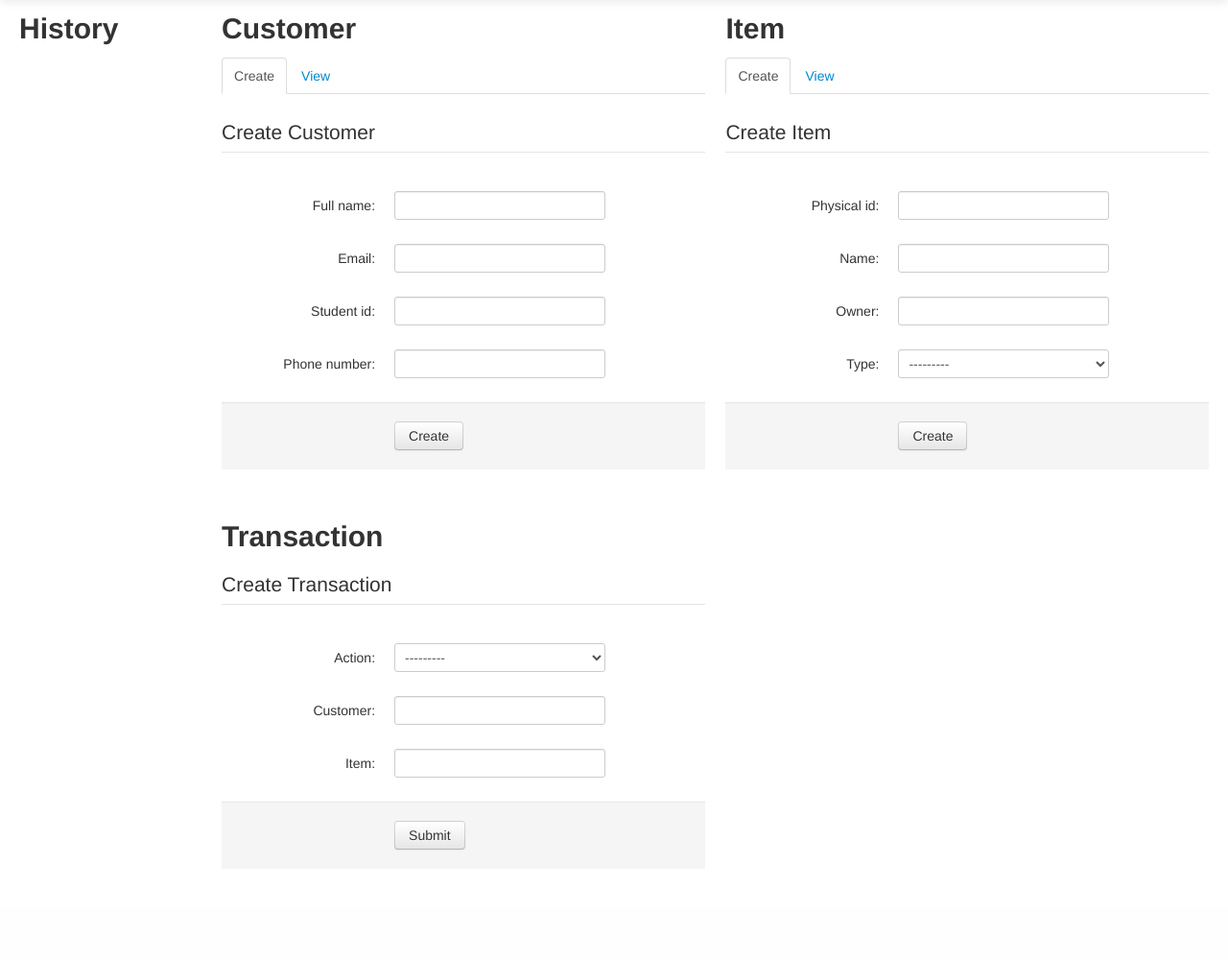
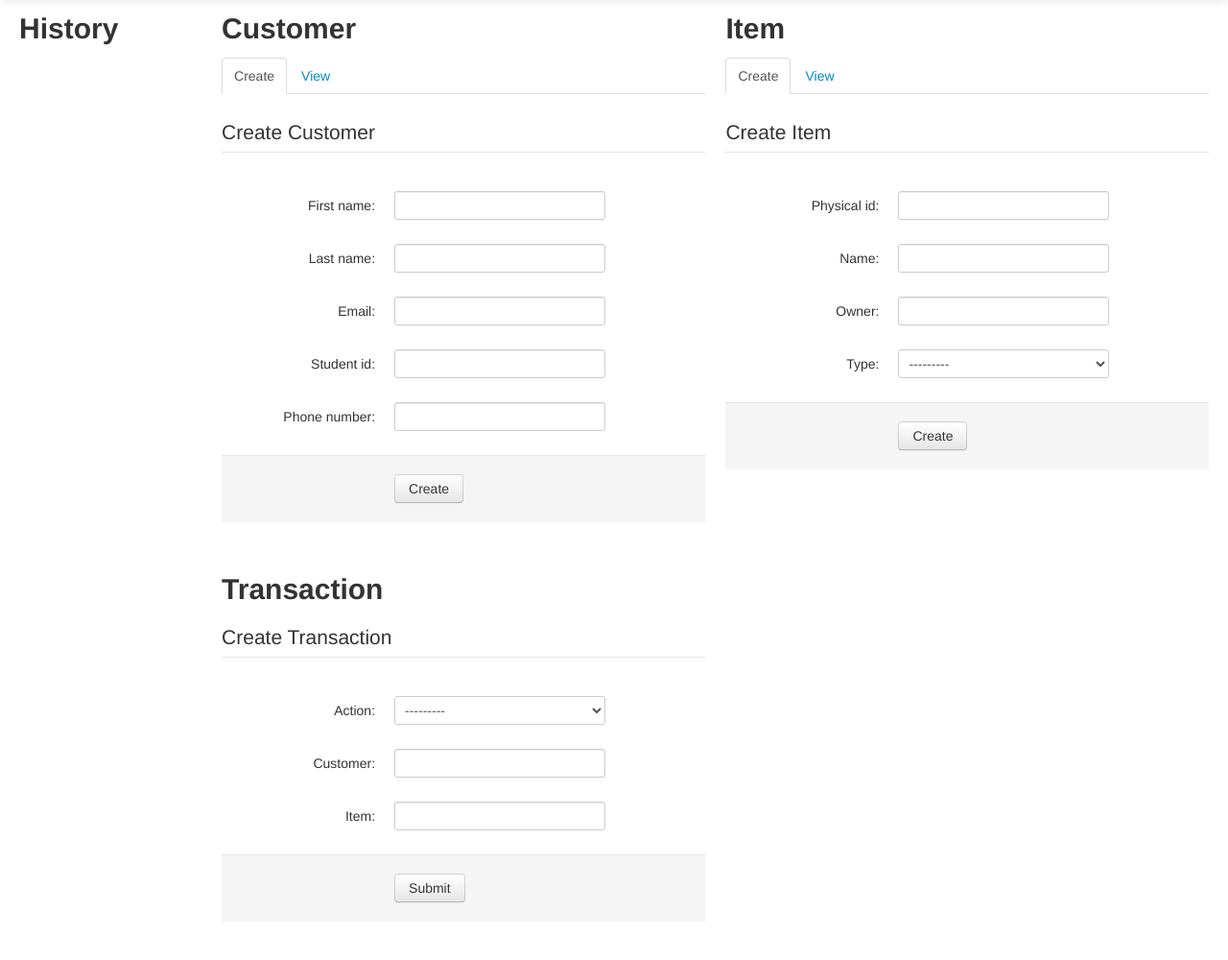
Before and after one commit to fsckit/inventory, a Django app: page / in a window 1280 px wide. Shown: the part 41-1041 px from the top of the page at 96% size. Before the commit the page ends 927 px from the top, so only its background shows below. Run offline with Django 3.2, Linux system fonts and the light colour scheme; the visitor is signed in with stand-in values (Sample User, id 1); data that the repository does not hold is empty; parts of the project's set-up code (start-up, migrations or seed data) failed here and were passed over; some libraries are stand-ins or nearby versions.

Commit message:
Index changes

```diff
--- a/app/customer/forms.py
+++ b/app/customer/forms.py
@@ -4,4 +4,4 @@ from app.customer.models import Customer
 class CreateForm(forms.ModelForm):
   class Meta:
     model = Customer
-    fields = ('full_name', 'email', 'student_id', 'phone_number')
+    fields = ('first_name', 'last_name', 'email', 'student_id', 'phone_number')
--- a/app/customer/models.py
+++ b/app/customer/models.py
@@ -2,9 +2,15 @@ from django.db import models
 
 class Customer(models.Model):
   student_id   = models.IntegerField(primary_key=True)
-  full_name    = models.CharField(max_length = 50)
+  first_name   = models.CharField(max_length = 50)
+  last_name    = models.CharField(max_length = 50)
   email        = models.EmailField(max_length = 75)
   phone_number = models.CharField(max_length = 12)
 
+
+  def _get_full_name(self):
+    return '%s %s' % (self.first_name, self.last_name)
+  full_name = property(_get_full_name)
+
   def __str__(self):
     return str(self.full_name)
--- a/app/customer/views.py
+++ b/app/customer/views.py
@@ -8,7 +8,7 @@ from app.customer.models import Customer
 
 @staff_only
 def index(request):
-  customer = Customer.objects.all()
+  customer = Customer.objects.all().order_by('last_name')
   return render_to_response('customer/index.html', {'customer': customer}, context_instance=RequestContext(request))
 
 @staff_only
--- a/app/item/views.py
+++ b/app/item/views.py
@@ -10,7 +10,7 @@ from django.core.urlresolvers import reverse
 
 @staff_only
 def index(request):
-  items = Item.objects.all()
+  items = Item.objects.all().order_by('name')
   return render_to_response('item/index.html', {'items': items}, context_instance=RequestContext(request))
 
 @staff_only
--- a/app/static/css/custom.css
+++ /dev/null
@@ -1,3 +0,0 @@
-body {
-  /* overflow: hidden; */
-}
--- a/app/templates/transaction/index.html
+++ b/app/templates/transaction/index.html
@@ -1,9 +1,12 @@
 {% extends "fragment.html" %}
 
 {% block content %}
-<ul>
+<table class="table">
   {% for t in transactions %}
-  <li><a href="/transaction/{{t.id}}">{{t.date|date}} - {{t.action}}</a></li>
+  <tr>
+    <td><a href="/transaction/{{t.id}}">{{t.date|date}}</a></td>
+    <td>{{t.action}}</td>
+  </tr>
   {% endfor %}
-</ul>
+</table>
 {% endblock %}
```
Also changed, not shown: app/templates/customer/index.html (+7 -4 lines), app/templates/item/index.html (+6 -3 lines).
